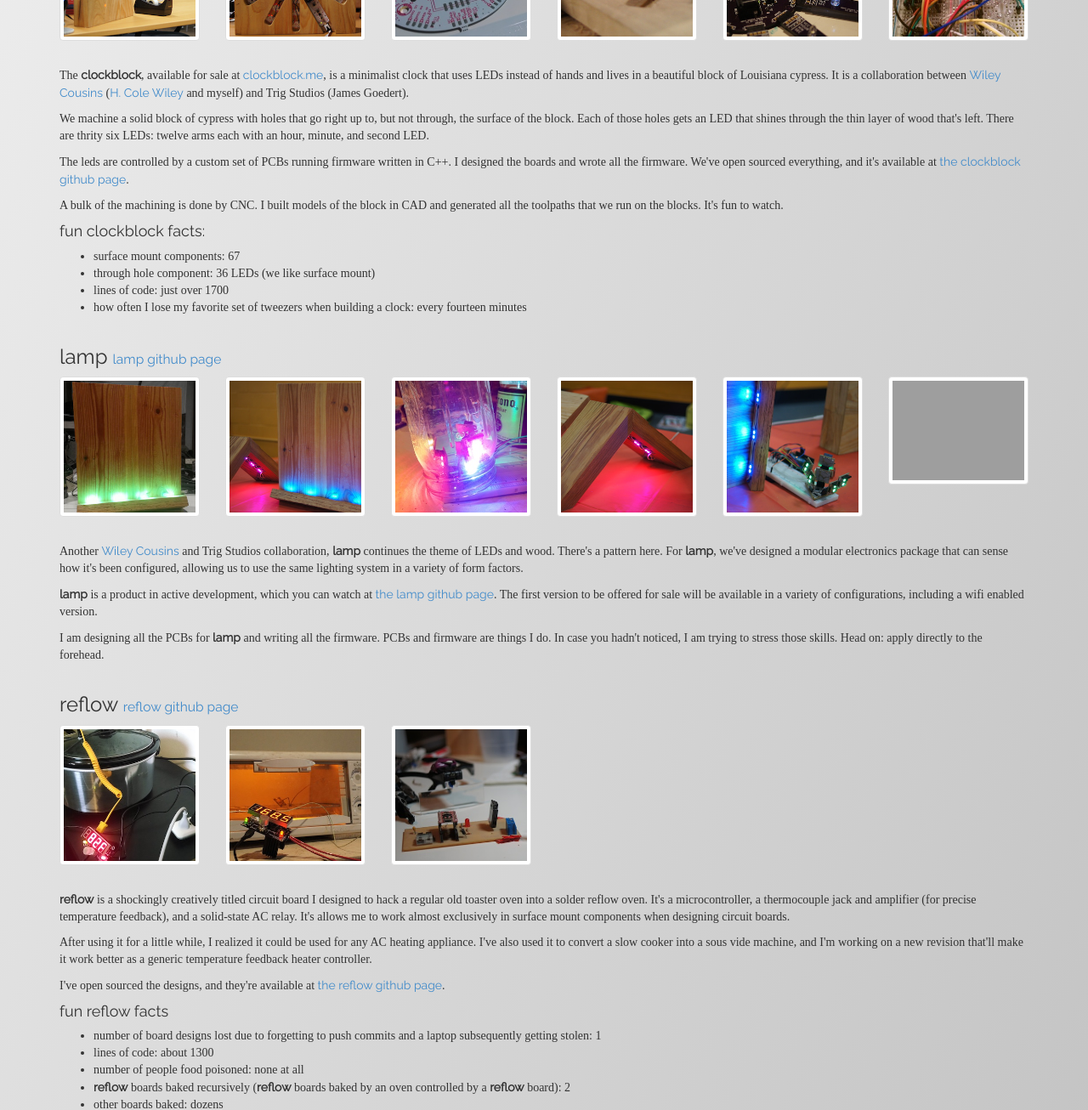
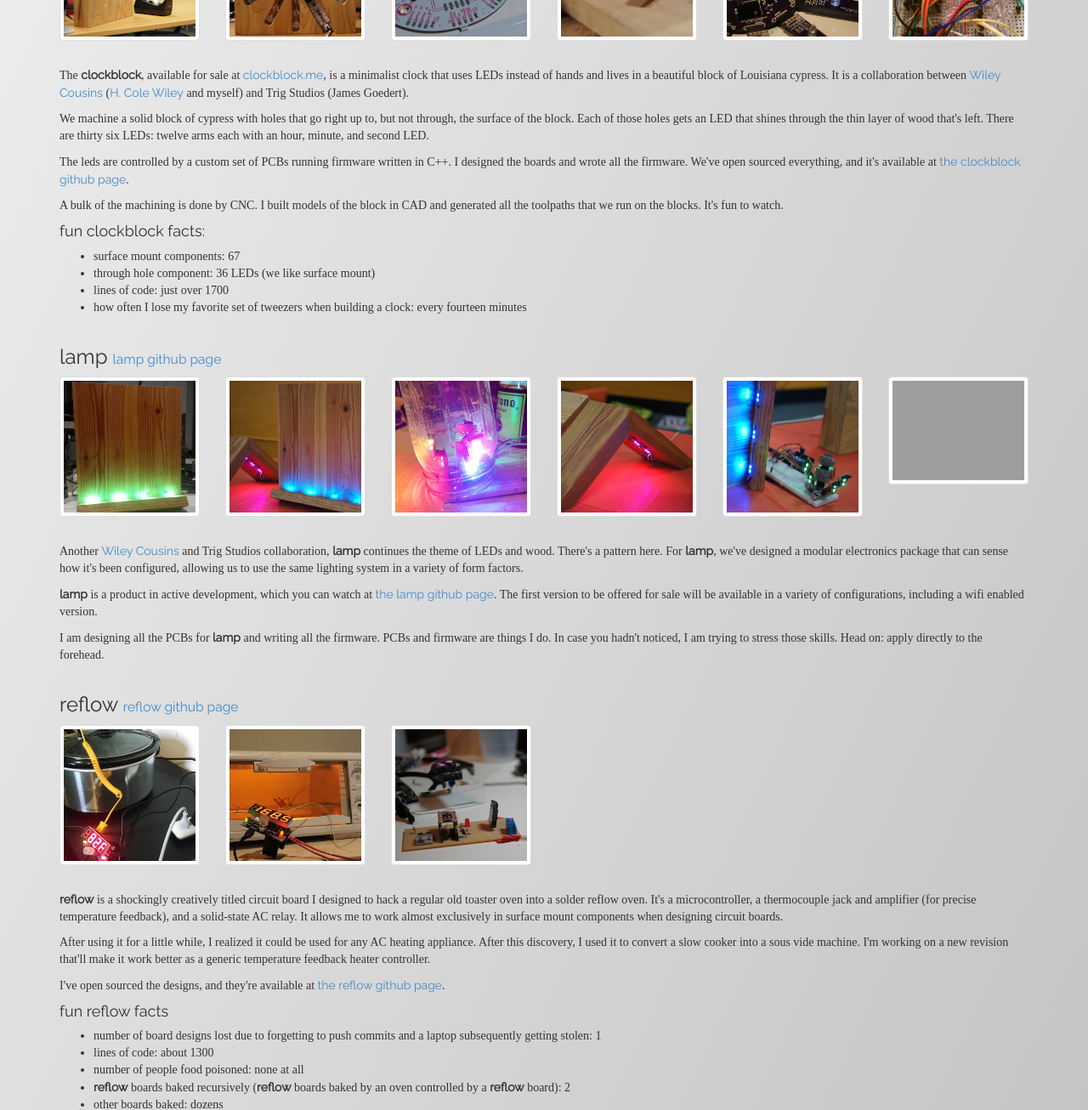
Before and after one commit to rmstaanaIT/mcous.github.io, a website: page jade/index.jade in a window 1280 px wide. Shown: the part 980-2286 px from the top of the page at 85% size. Drawn offline with nearby package versions, Linux system fonts and the light colour scheme; files that its build step writes are made by us from their sources; grey boxes are pictures that could not be loaded; files whose address does not match are found by name; a web font is replaced by a local one.

Commit message:
copy edits and corrections (I cannot spell)

```diff
--- a/jade/index.jade
+++ b/jade/index.jade
@@ -145,7 +145,7 @@ html(lang="en")
             a.thumbnail(href='/img/clock_bread.jpg' target='_blank')
               img(src='/img/tn/clock_bread_tn.jpg')
         p The <strong>clockblock</strong>, available for sale at <a href='http://clockblock.me' target='_blank'>clockblock.me</a>, is a minimalist clock that uses LEDs instead of hands and lives in a beautiful block of Louisiana cypress. It is a collaboration between <a href='http://wileycousins.com' target='_blank'>Wiley Cousins</a> (<a href='http://hcwiley.com/' target='_blank'>H. Cole Wiley</a> and myself) and Trig Studios (James Goedert).
-        p We machine a solid block of cypress with holes that go right up to, but not through, the surface of the block. Each of those holes gets an LED that shines through the thin layer of wood that's left. There are thrity six LEDs: twelve arms each with an hour, minute, and second LED.
+        p We machine a solid block of cypress with holes that go right up to, but not through, the surface of the block. Each of those holes gets an LED that shines through the thin layer of wood that's left. There are thirty six LEDs: twelve arms each with an hour, minute, and second LED.
         p The leds are controlled by a custom set of PCBs running firmware written in C++. I designed the boards and wrote all the firmware. We've open sourced everything, and it's available at <a href='http://github.com/wileycousins/clockblock' target='_blank'>the clockblock github page</a>.
         p A bulk of the machining is done by CNC. I built models of the block in CAD and generated all the toolpaths that we run on the blocks. It's fun to watch.
         h4 fun clockblock facts:
@@ -196,8 +196,8 @@ html(lang="en")
             a.thumbnail(href='/img/reflow_proto.jpg' target='_blank')
               img(src='/img/tn/reflow_proto_tn.jpg')
 
-        p <strong>reflow</strong> is a shockingly creatively titled circuit board I designed to hack a regular old toaster oven into a solder reflow oven. It's a microcontroller, a thermocouple jack and amplifier (for precise temperature feedback), and a solid-state AC relay. It's allows me to work almost exclusively in surface mount components when designing circuit boards.
-        p After using it for a little while, I realized it could be used for any AC heating appliance. I've also used it to convert a slow cooker into a sous vide machine, and I'm working on a new revision that'll make it work better as a generic temperature feedback heater controller.
+        p <strong>reflow</strong> is a shockingly creatively titled circuit board I designed to hack a regular old toaster oven into a solder reflow oven. It's a microcontroller, a thermocouple jack and amplifier (for precise temperature feedback), and a solid-state AC relay. It allows me to work almost exclusively in surface mount components when designing circuit boards.
+        p After using it for a little while, I realized it could be used for any AC heating appliance. After this discovery, I used it to convert a slow cooker into a sous vide machine. I'm working on a new revision that'll make it work better as a generic temperature feedback heater controller.
         p I've open sourced the designs, and they're available at <a href='http://github.com/mcous/reflow' target='_blank'>the reflow github page</a>.
         h4 fun reflow facts
         ul
```
Also changed, not shown: index.html.
